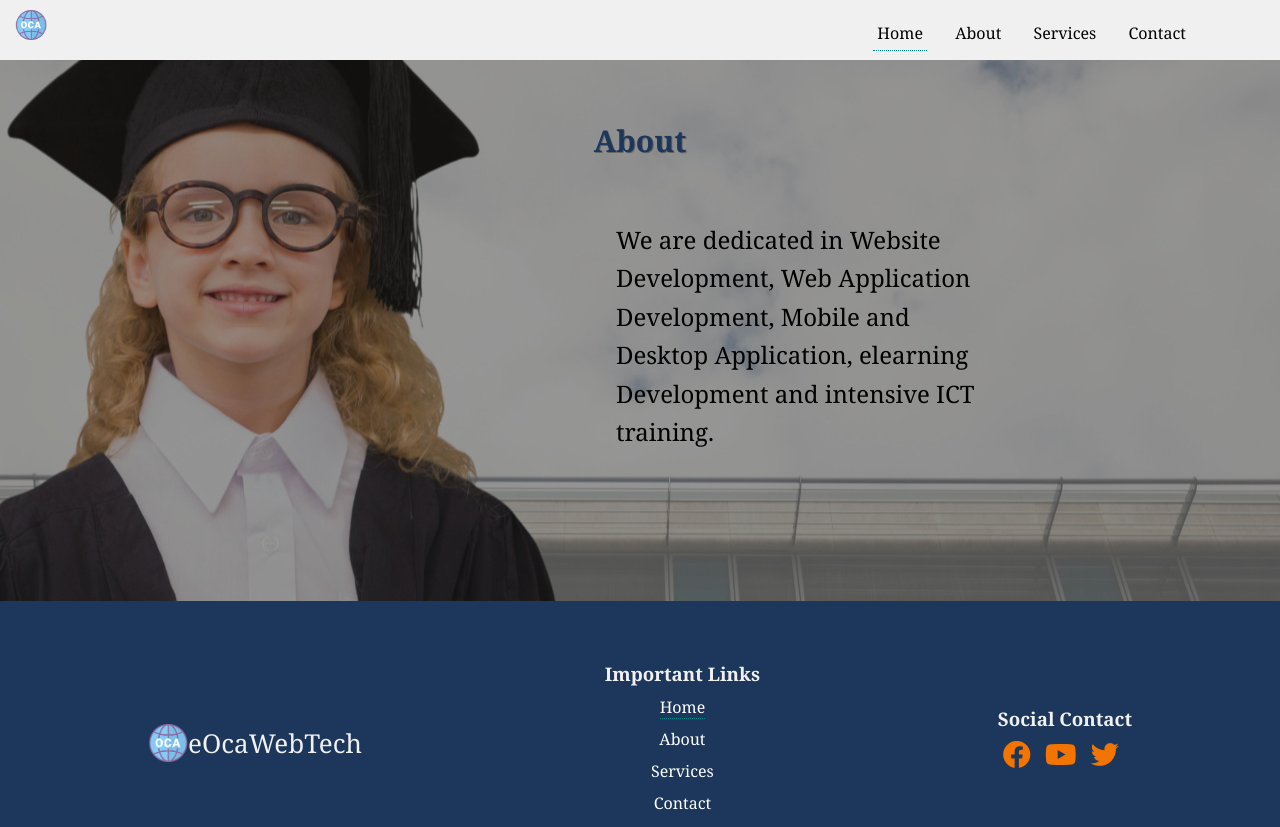
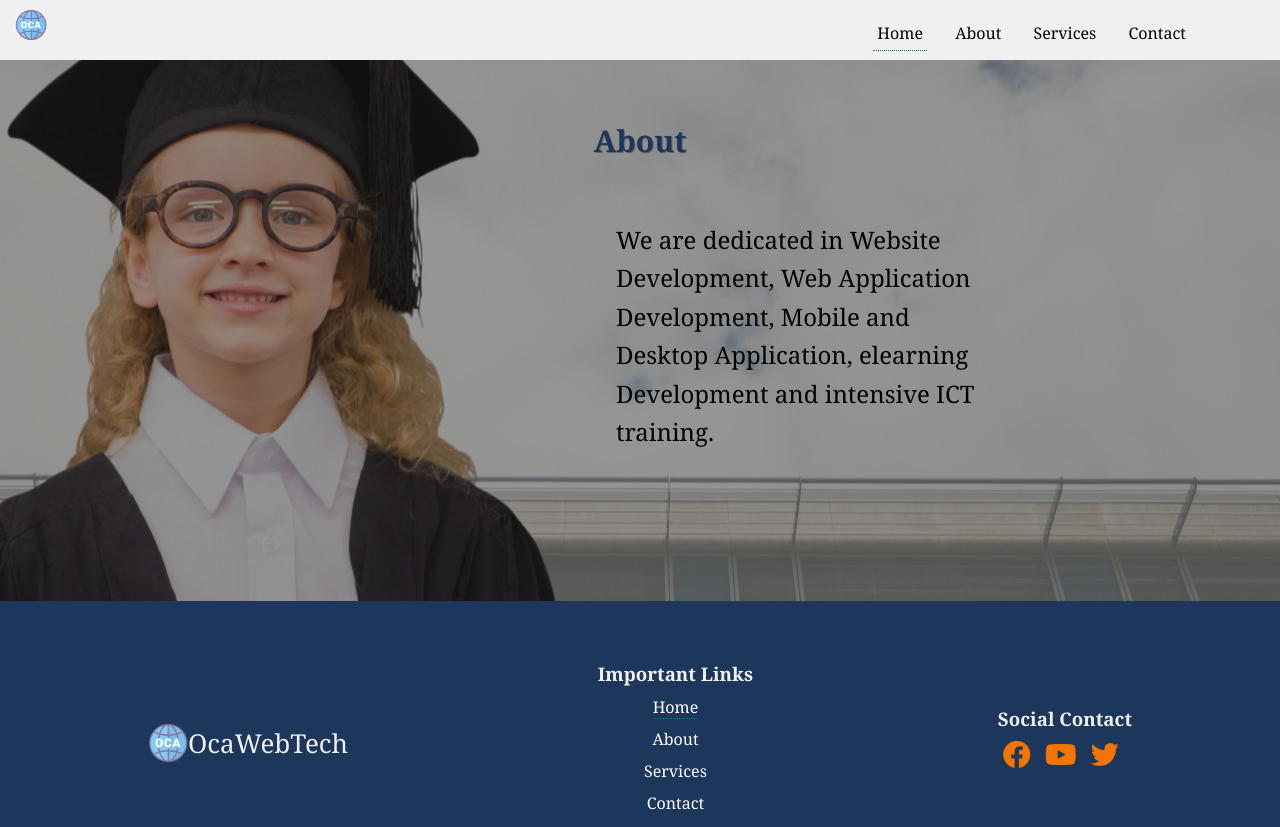
Before and after one commit to ocaict/learn, a plain HTML site: page about.html in a window 1280 px wide. Shown: the top 827 px of the page. Drawn offline with Linux system fonts and the light colour scheme.

Commit message:
Update about.html

```diff
--- a/about.html
+++ b/about.html
@@ -70,7 +70,7 @@
     <div id="footer">
       <div class="logo-container">
         <img class="logo" src="/images/logo.png" alt="Logo">
-        <p>eOcaWebTech</p>
+        <p>OcaWebTech</p>
       </div>
 
       <div class="links">
```
